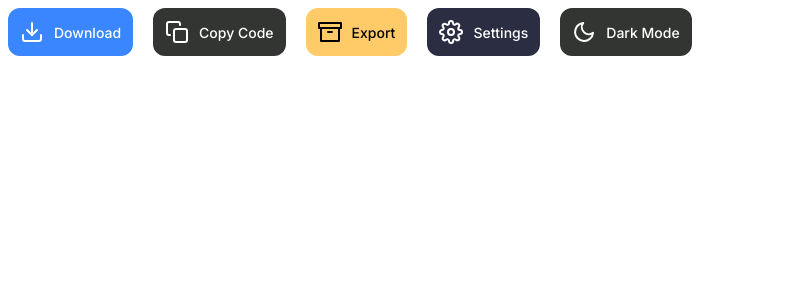
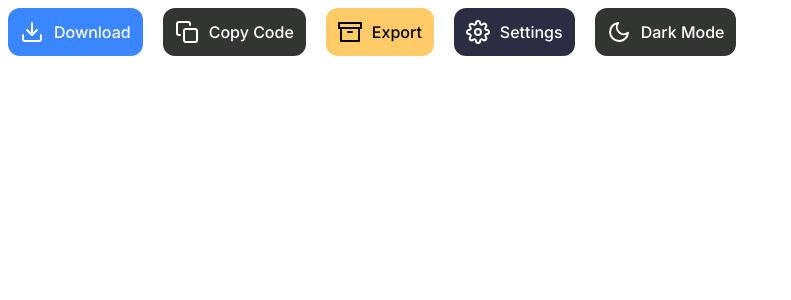
Before and after one commit to Haustle/design-sys-prac, a React (Create React App) app: page / in a window 1280 px wide. Shown: the top 300 px of the page, without its empty margins (0-791 px from the left). Built offline with nearby package versions, Linux system fonts and the light colour scheme.

Commit message:
size changes

```diff
--- a/src/Components/Button.js
+++ b/src/Components/Button.js
@@ -56,8 +56,22 @@ export const Button = styled('button', {
             },
         },
         size: {
+            sm: {
+                fontSize: '16px'
+            },
+            md: {
+                fontSize: '22px'
+            },
+            lg: {
+                fontSize: '26px'
+            }
+        },
 
-        }
+
+    },
+    defaultVariants: {
+        color: 'black',
+        size: 'sm'
     }
 })
 
```
